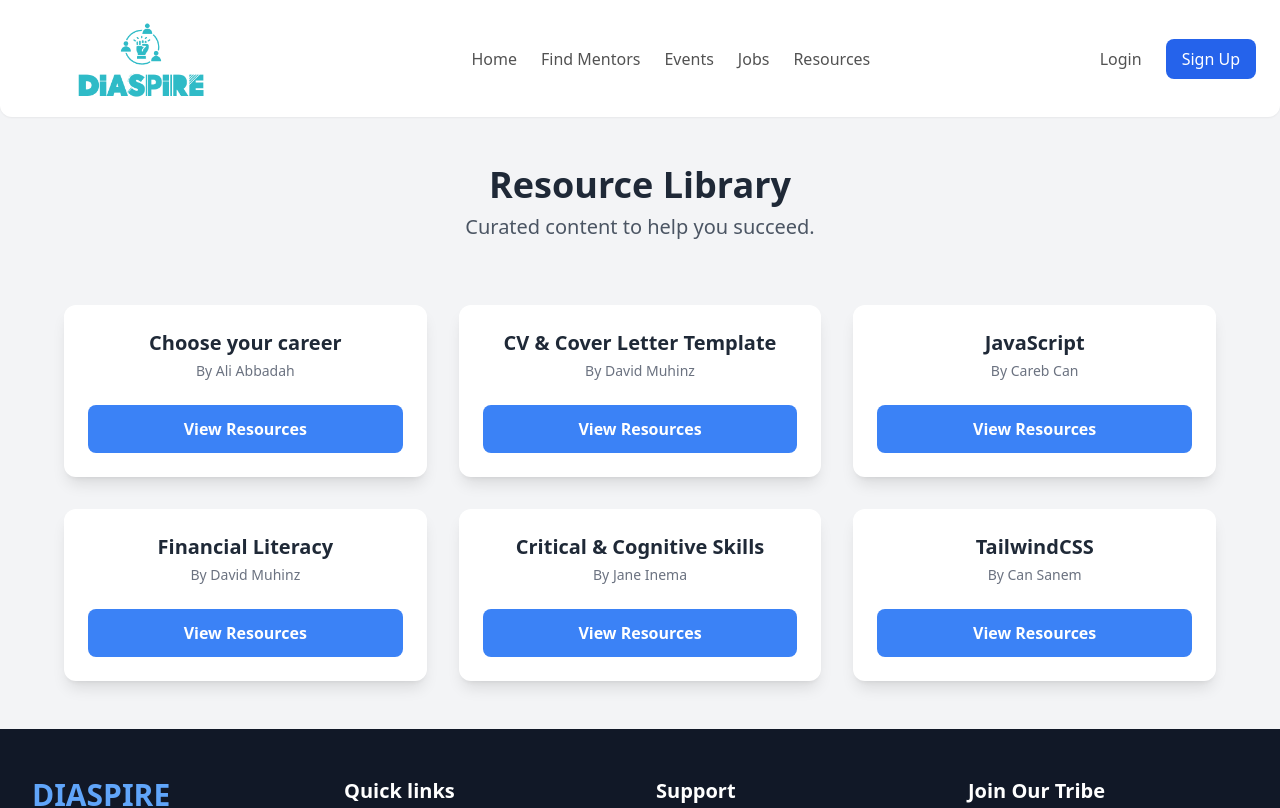
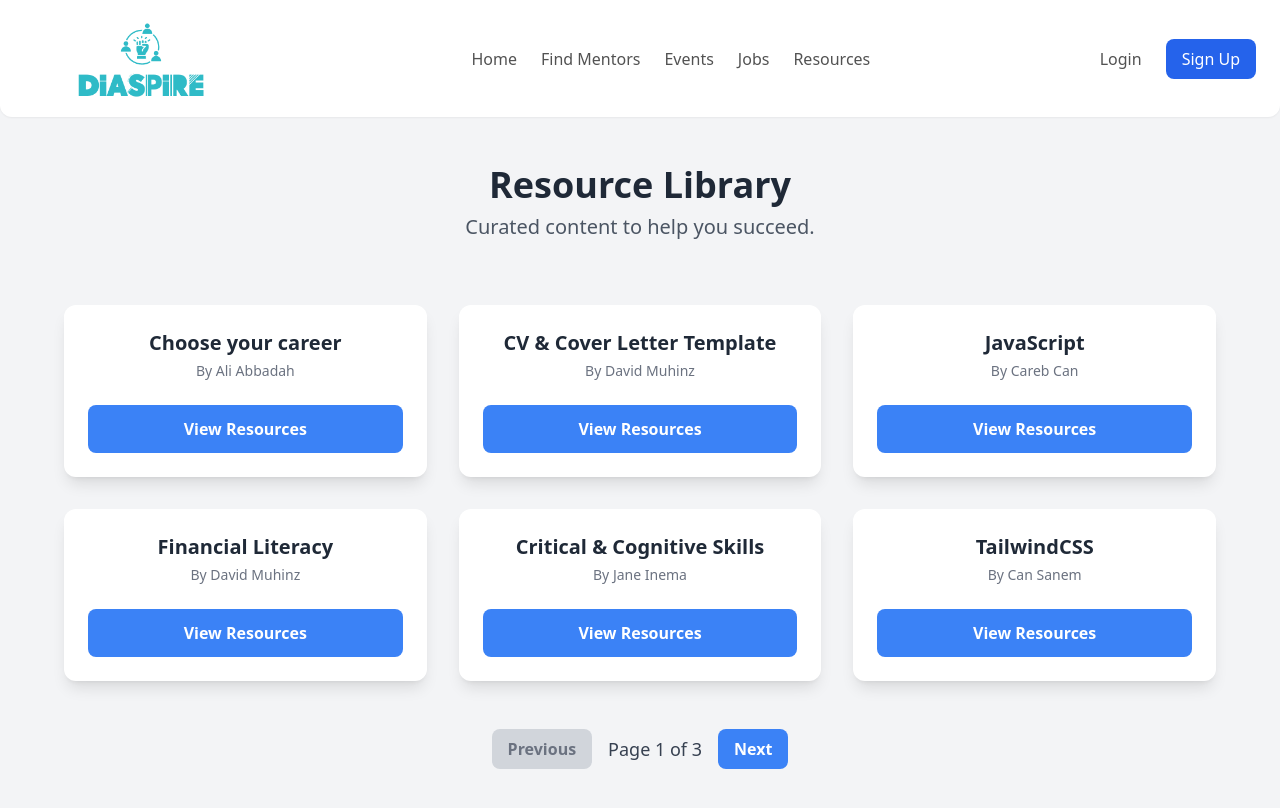
Before and after one commit to Fuad-Jamal/Diaspire, a React (Vite) app in the folder project/: page /resources in a window 1280 px wide. Shown: the top 808 px of the page. Built offline with nearby package versions, Linux system fonts and the light colour scheme.

Commit message:
working on mentors dashboard

```diff
--- a/project/src/App.jsx
+++ b/project/src/App.jsx
@@ -7,6 +7,7 @@ import Events from './pages/Events.jsx'
 import Jobs from './pages/Jobs.jsx'
 import Resources from './pages/resources.jsx'
 import Mentors from './pages/mentors.jsx'
+
 
 
 
--- a/project/src/pages/resources.jsx
+++ b/project/src/pages/resources.jsx
@@ -1,8 +1,149 @@
-import React from 'react';
+import React, { useState } from 'react';
 import Navbar from "../components/navbar";
 import Footer from "../components/footer";
 
+const allResources = [
+  { title: "Choose your career", author: "Ali Abbadah" },
+  { title: "CV & Cover Letter Template", author: "David Muhinz" },
+  { title: "JavaScript", author: "Careb Can" },
+  { title: "Financial Literacy", author: "David Muhinz" },
+  { title: "Critical & Cognitive Skills", author: "Jane Inema" },
+  { title: "TailwindCSS", author: "Can Sanem" },
+  { title: "Public Speaking Tips", author: "John Doe" },
+  { title: "Advanced React Hooks", author: "Jane Smith" },
+  { title: "Networking for Beginners", author: "Kwame Nkrumah" },
+  { title: "Time Management Strategies", author: "Aisha Hassan" },
+  { title: "Mastering Python", author: "Samuel Tunde" },
+  { title: "Career in Data Science", author: "Fatima Noor" },
+  { title: "Creative Writing Guide", author: "Chiamaka Obiora" },
+  { title: "Building a Personal Brand", author: "Lameck Rwema" },
+  { title: "Fundamentals of UI/UX", author: "Nadia Mutoni" },
+];
+
+const resourceChoicesData = {
+  "Choose your career": [
+    { title: "Career Exploration", url: "https://www.indeed.com/career-advice/finding-a-job/career-exploration" },
+    { title: "Interview Preparation", url: "https://www.forbes.com/sites/forbescoachescouncil/2021/06/15/10-questions-to-ask-yourself-when-choosing-a-career/?sh=3c8f39c23577" },
+    { title: "Building a Professional Network", url: "https://hbr.org/2014/11/how-to-switch-careers-successfully" },
+    { title: "Salary Negotiation", url: "https://www.themuse.com/advice/the-modern-job-search-how-to-get-noticed-and-hired" }
+  ],
+  "CV & Cover Letter Template": [
+    { title: "Resume Templates", url: "https://www.resume.io/templates" },
+    { title: "Cover Letter Examples", url: "https://www.indeed.com/career-advice/cover-letter-samples" },
+    { title: "ATS-friendly Resumes", url: "https://zety.com/blog/ats-resume" },
+    { title: "LinkedIn Profile Optimization", url: "https://www.linkedin.com/learning/linkedin-for-students-and-recent-grads" }
+  ],
+  "JavaScript": [
+    { title: "Beginner Tutorials", url: "https://javascript.info/" },
+    { title: "Advanced Concepts", url: "https://eloquentjavascript.net/" },
+    { title: "ES6 Features", url: "https://www.freecodecamp.org/news/learn-es6-the-ultimate-guide/" },
+    { title: "Front-end Frameworks", url: "https://www.freecodecamp.org/news/the-most-popular-javascript-frameworks/" }
+  ],
+  "Financial Literacy": [
+    { title: "Budgeting", url: "https://www.thebalance.com/how-to-create-a-budget-4158913" },
+    { title: "Investing", url: "https://www.investopedia.com/investing-basics-4427775" },
+    { title: "Saving Money", url: "https://www.cnbc.com/2021/01/21/how-to-start-saving-money-with-these-simple-steps.html" },
+    { title: "Managing Debt", url: "https://studentaid.gov/manage-loans/repayment" }
+  ],
+  "Critical & Cognitive Skills": [
+    { title: "Critical Thinking", url: "https://www.verywellmind.com/how-to-improve-your-critical-thinking-skills-2794767" },
+    { title: "Problem Solving", url: "https://asana.com/resources/decision-making-process" },
+    { title: "Memory & Focus", url: "https://www.mindtools.com/pages/article/newTDR_59.htm" },
+    { title: "Cognitive Biases", url: "https://thedecisionlab.com/biases" }
+  ],
+  "TailwindCSS": [
+    { title: "Basic Setup", url: "https://tailwindcss.com/docs/installation/using-vite" },
+    { title: "Responsive Design", url: "https://tailwindcss.com/docs/responsive-design" },
+    { title: "Customization", url: "https://tailwindcss.com/docs/adding-custom-styles" },
+    { title: "Components", url: "https://tailwindui.com/" }
+  ],
+  "Public Speaking Tips": [
+    { title: "Speech Writing", url: "https://www.artofmanliness.com/skills/public-speaking/how-to-structure-a-speech/" },
+    { title: "Overcoming Anxiety", url: "https://www.verywellmind.com/how-to-overcome-public-speaking-anxiety-2795328" },
+    { title: "Body Language", url: "https://www.forbes.com/sites/forbescoachescouncil/2018/06/25/11-body-language-mistakes-to-avoid-when-presenting/?sh=3e8b579c2980" },
+    { title: "Presentation Skills", url: "https://www.inc.com/rhett-power/7-ways-to-keep-your-audience-engaged-when-you-are-giving-a-presentation.html" }
+  ],
+  "Advanced React Hooks": [
+    { title: "Custom Hooks", url: "https://reactjs.org/docs/hooks-custom.html" },
+    { title: "useContext & useReducer", url: "https://dmitripavlutin.com/react-usereducer-vs-usestate/" },
+    { title: "Performance Hooks", url: "https://kentcdodds.com/blog/usememo-and-usecallback" },
+    { title: "Data Fetching", url: "https://react-query-v3.tanstack.com/guides/overview" }
+  ],
+  "Networking for Beginners": [
+    { title: "Online Networking", url: "https://hbr.org/2018/11/how-to-network-when-you-hate-networking" },
+    { title: "In-Person Events", url: "https://www.forbes.com/sites/forbescoachescouncil/2019/10/21/how-to-master-the-qa-session/?sh=22c4f83b1a2a" },
+    { title: "Informational Interviews", url: "https://www.themuse.com/advice/the-modern-job-search-how-to-get-noticed-and-hired" },
+    { title: "Building Relationships", url: "https://www.forbes.com/sites/forbescoachescouncil/2021/06/15/10-questions-to-ask-yourself-when-choosing-a-career/?sh=3c8f39c23577" }
+  ],
+  "Time Management Strategies": [
+    { title: "Productivity Techniques", url: "https://www.verywellmind.com/tips-for-effective-time-management-2795054" },
+    { title: "Prioritization", url: "https://www.forbes.com/sites/forbescoachescouncil/2021/04/13/10-tips-for-becoming-a-better-public-speaker/?sh=6a6b579c5c1b" },
+    { title: "Avoiding Procrastination", url: "https://www.mindtools.com/pages/article/newTDR_59.htm" },
+    { title: "Work-Life Balance", url: "https://www.nerdwallet.com/article/banking/how-to-build-an-emergency-fund" }
+  ],
+  "Mastering Python": [
+    { title: "Python Basics", url: "https://www.python.org/doc/essays/blurb/" },
+    { title: "Data Science Libraries", url: "https://www.geeksforgeeks.org/javascript-data-structures/" },
+    { title: "Web Development", url: "https://www.freecodecamp.org/news/the-most-popular-javascript-frameworks/" },
+    { title: "Advanced Topics", url: "https://nodejs.dev/en/learn/" }
+  ],
+  "Career in Data Science": [
+    { title: "Data Science Roadmap", url: "https://www.coursera.org/articles/career-in-data-science" },
+    { title: "Essential Skills", url: "https://www.investopedia.com/personal-finance-4427774" },
+    { title: "Job Market Trends", url: "https://www.investopedia.com/investing-basics-4427775" },
+    { title: "Portfolio Projects", url: "https://www.cnbc.com/2021/01/21/how-to-start-saving-money-with-these-simple-steps.html" }
+  ],
+  "Creative Writing Guide": [
+    { title: "Storytelling", url: "https://www.masterclass.com/articles/how-to-start-creative-writing" },
+    { title: "Character Development", url: "https://www.forbes.com/sites/forbescoachescouncil/2021/08/23/10-steps-to-building-a-personal-brand-from-scratch/?sh=123a3f5a2a22" },
+    { title: "Plotting & Structure", url: "https://www.thebalancecareers.com/power-words-for-your-resume-2063806" },
+    { title: "Writing Prompts", url: "https://buffer.com/resources/storytelling-for-presentations/" }
+  ],
+  "Building a Personal Brand": [
+    { title: "Defining Your Brand", url: "https://www.forbes.com/sites/forbescoachescouncil/2021/08/23/10-steps-to-building-a-personal-brand-from-scratch/?sh=123a3f5a2a22" },
+    { title: "Social Media Strategy", url: "https://www.linkedin.com/learning/linkedin-for-students-and-recent-grads" },
+    { title: "Content Creation", url: "https://www.indeed.com/career-advice/career-development/soft-skills" },
+    { title: "Online Presence", url: "https://www.indeed.com/career-advice/finding-a-job/career-exploration" }
+  ],
+  "Fundamentals of UI/UX": [
+    { title: "UI vs UX", url: "https://careerfoundry.com/en/blog/ui-design/ui-design-and-ux-design-whats-the-difference/" },
+    { title: "Design Principles", url: "https://www.shopify.com/blog/how-to-create-a-portfolio-website" },
+    { title: "User Research", url: "https://www.masterclass.com/articles/how-to-start-creative-writing" },
+    { title: "Design Tools", url: "https://www.investopedia.com/personal-finance-4427774" }
+  ],
+};
+
+const ITEMS_PER_PAGE = 6;
+
 function Resources() {
+  const [currentPage, setCurrentPage] = useState(1);
+  const totalPages = Math.ceil(allResources.length / ITEMS_PER_PAGE);
+
+  const startIndex = (currentPage - 1) * ITEMS_PER_PAGE;
+  const endIndex = startIndex + ITEMS_PER_PAGE;
+  const resourcesToShow = allResources.slice(startIndex, endIndex);
+
+  const [isModalOpen, setIsModalOpen] = useState(false);
+  const [selectedResource, setSelectedResource] = useState(null);
+
+  const handleViewResources = (resource) => {
+    setSelectedResource(resource);
+    setIsModalOpen(true);
+  };
+
+  const handleChoiceClick = (choice) => {
+    window.open(choice.url, '_blank');
+    setIsModalOpen(false);
+  };
+
+  const handleNextPage = () => {
+    setCurrentPage(prev => Math.min(prev + 1, totalPages));
+  };
+
+  const handlePrevPage = () => {
+    setCurrentPage(prev => Math.max(prev - 1, 1));
+  };
+
   return (
     <div className="bg-gray-100 min-h-screen">
       <Navbar />
@@ -11,62 +152,90 @@ function Resources() {
         <p className="text-center text-lg md:text-xl text-gray-600 mt-2">Curated content to help you succeed.</p>
 
         <div className="grid grid-cols-1 md:grid-cols-2 lg:grid-cols-3 gap-8 mt-16 max-w-6xl mx-auto">
-          {/* First card */}
-          <div className="bg-white rounded-xl shadow-lg p-6 text-center transform transition-transform duration-300 hover:-translate-y-2 hover:shadow-xl animate-fade-in" style={{ animationDelay: `0ms` }}>
-            <h1 className="font-bold text-xl text-gray-800">Choose your career</h1>
-            <p className="text-gray-500 text-sm mt-1">By Ali Abbadah</p>
-            <div className="bg-blue-500 mt-6 rounded-lg w-full text-center">
-              <a href="https://youtu.be/O3m14PVOq_g" className="block py-3 text-white font-bold transition-colors duration-300 hover:bg-blue-600">View Resources</a>
+          {resourcesToShow.map((resource, index) => (
+            <div
+              key={index}
+              className="bg-white rounded-xl shadow-lg p-6 text-center transform transition-transform duration-300 hover:-translate-y-2 hover:shadow-xl animate-fade-in"
+              style={{ animationDelay: `${index * 100}ms` }}
+            >
+              <h1 className="font-bold text-xl text-gray-800">{resource.title}</h1>
+              <p className="text-gray-500 text-sm mt-1">By {resource.author}</p>
+              <div className="bg-blue-500 mt-6 rounded-lg w-full text-center">
+                <button
+                  onClick={() => handleViewResources(resource)}
+                  className="block w-full py-3 text-white font-bold transition-colors duration-300 hover:bg-blue-600"
+                >
+                  View Resources
+                </button>
+              </div>
             </div>
-          </div>
+          ))}
+        </div>
 
-          {/* Second card */}
-          <div className="bg-white rounded-xl shadow-lg p-6 text-center transform transition-transform duration-300 hover:-translate-y-2 hover:shadow-xl animate-fade-in" style={{ animationDelay: `100ms` }}>
-            <h1 className="font-bold text-xl text-gray-800">CV & Cover Letter Template</h1>
-            <p className="text-gray-500 text-sm mt-1">By David Muhinz</p>
-            <div className="bg-blue-500 mt-6 rounded-lg w-full text-center">
-              <a href="https://www.indeed.com/career-advice/cover-letter-samples" className="block py-3 text-white font-bold transition-colors duration-300 hover:bg-blue-600">View Resources</a>
-            </div>
-          </div>
+        {/* Pagination Controls */}
+        <div className="flex justify-center items-center mt-12 space-x-4">
+          <button
+            onClick={handlePrevPage}
+            disabled={currentPage === 1}
+            className={`px-4 py-2 rounded-lg font-bold transition-all duration-300 ${
+              currentPage === 1
+                ? 'bg-gray-300 text-gray-500 cursor-not-allowed'
+                : 'bg-blue-500 text-white hover:bg-blue-600'
+            }`}
+          >
+            Previous
+          </button>
+          <span className="text-lg font-medium text-gray-700">
+            Page {currentPage} of {totalPages}
+          </span>
+          <button
+            onClick={handleNextPage}
+            disabled={currentPage === totalPages}
+            className={`px-4 py-2 rounded-lg font-bold transition-all duration-300 ${
+              currentPage === totalPages
+                ? 'bg-gray-300 text-gray-500 cursor-not-allowed'
+                : 'bg-blue-500 text-white hover:bg-blue-600'
+            }`}
+          >
+            Next
+          </button>
+        </div>
+      </div>
 
-          {/* Third card */}
-          <div className="bg-white rounded-xl shadow-lg p-6 text-center transform transition-transform duration-300 hover:-translate-y-2 hover:shadow-xl animate-fade-in" style={{ animationDelay: `200ms` }}>
-            <h1 className="font-bold text-xl text-gray-800">JavaScript</h1>
-            <p className="text-gray-500 text-sm mt-1">By Careb Can</p>
-            <div className="bg-blue-500 mt-6 rounded-lg w-full text-center">
-              <a href="https://youtu.be/W6NZfCO5SIk" className="block py-3 text-white font-bold transition-colors duration-300 hover:bg-blue-600">View Resources</a>
-            </div>
-          </div>
+      <Footer />
 
-          {/* Fourth card */}
-          <div className="bg-white rounded-xl shadow-lg p-6 text-center transform transition-transform duration-300 hover:-translate-y-2 hover:shadow-xl animate-fade-in" style={{ animationDelay: `300ms` }}>
-            <h1 className="font-bold text-xl text-gray-800">Financial Literacy</h1>
-            <p className="text-gray-500 text-sm mt-1">By David Muhinz</p>
-            <div className="bg-blue-500 mt-6 rounded-lg w-full text-center">
-              <a href="https://corporatefinanceinstitute.com/resources/wealth-management/financial-literacy/#:~:text=Start%20Free-,What%20is%20Financial%20Literacy%3F,to%20as%20being%20financially%20illiterate." className="block py-3 text-white font-bold transition-colors duration-300 hover:bg-blue-600">View Resources</a>
-            </div>
-          </div>
+      {/* The Modal Pop-up */}
+      {isModalOpen && (
+        <div className="fixed inset-0 bg-gray-800 bg-opacity-75 flex items-center justify-center z-50 p-4">
+          <div className="bg-white rounded-xl shadow-lg w-full max-w-md p-6 relative">
+            <button
+              onClick={() => setIsModalOpen(false)}
+              className="absolute top-4 right-4 text-gray-500 hover:text-gray-800 transition-colors"
+            >
+              <svg xmlns="http://www.w3.org/2000/svg" className="h-6 w-6" fill="none" viewBox="0 0 24 24" stroke="currentColor">
+                <path strokeLinecap="round" strokeLinejoin="round" strokeWidth={2} d="M6 18L18 6M6 6l12 12" />
+              </svg>
+            </button>
 
-          {/* Fifth card */}
-          <div className="bg-white rounded-xl shadow-lg p-6 text-center transform transition-transform duration-300 hover:-translate-y-2 hover:shadow-xl animate-fade-in" style={{ animationDelay: `400ms` }}>
-            <h1 className="font-bold text-xl text-gray-800">Critical & Cognitive Skills</h1>
-            <p className="text-gray-500 text-sm mt-1">By Jane Inema</p>
-            <div className="bg-blue-500 mt-6 rounded-lg w-full text-center">
-              <a href="https://www.ncbi.nlm.nih.gov/books/NBK84224/" className="block py-3 text-white font-bold transition-colors duration-300 hover:bg-blue-600">View Resources</a>
-            </div>
-          </div>
-
-          {/* Sixth card */}
-          <div className="bg-white rounded-xl shadow-lg p-6 text-center transform transition-transform duration-300 hover:-translate-y-2 hover:shadow-xl animate-fade-in" style={{ animationDelay: `500ms` }}>
-            <h1 className="font-bold text-xl text-gray-800">TailwindCSS</h1>
-            <p className="text-gray-500 text-sm mt-1">By Can Sanem</p>
-            <div className="bg-blue-500 mt-6 rounded-lg w-full text-center">
-              <a href="https://tailwindcss.com/docs/installation/using-vite" className="block py-3 text-white font-bold transition-colors duration-300 hover:bg-blue-600">View Resources</a>
-            </div>
+            <>
+              <h2 className="text-2xl font-bold text-gray-900 mb-4">Choose a topic:</h2>
+              <ul className="space-y-4 max-h-96 overflow-y-auto pr-2">
+                {(resourceChoicesData[selectedResource?.title] || []).map((choice, index) => (
+                  <li key={index} className="border-b border-gray-200 pb-2 last:border-b-0">
+                    <button
+                      onClick={() => handleChoiceClick(choice)}
+                      className="block w-full text-left font-medium transition-colors text-blue-600 hover:underline"
+                    >
+                      {choice.title}
+                    </button>
+                  </li>
+                ))}
+              </ul>
+            </>
           </div>
         </div>
-      </div>
-      <Footer />
+      )}
+
       {/* Custom animation style block */}
       <style jsx>{`
         @keyframes fadeIn {
```
Also changed, not shown: project/src/pages/Dashboard(M.jsx (added, +12 -0 lines).
